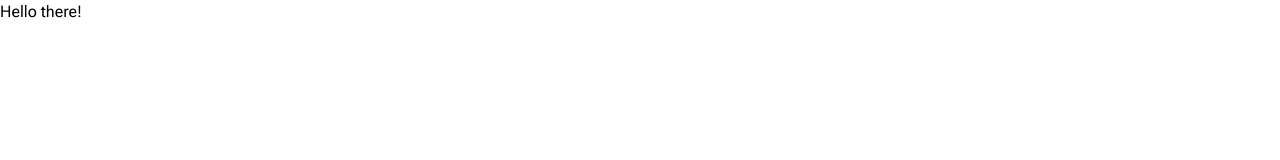
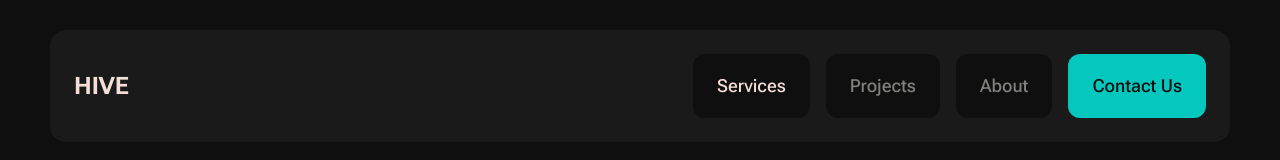
Before and after one commit to jaksa-v/hive-website, an Astro site: page / in a window 1280 px wide. Built offline with nearby package versions, Linux system fonts and the light colour scheme; Astro itself is replaced by a stand-in of ours.

Commit message:
add navigation for desktop

```diff
--- /dev/null
+++ b/src/components/navigation/Navigation.astro
@@ -0,0 +1,49 @@
+---
+const navigationItems = [
+  // { label: "Home", url: '/' },
+  { label: "Services", url: "/" },
+  { label: "Projects", url: "/projects" },
+  { label: "About", url: "/about" },
+  { label: "Contact Us", url: "/contact" },
+];
+
+const currentPath = Astro.url.pathname;
+console.log(currentPath);
+---
+
+<nav
+  class="bg-[#1A1A1A] w-full flex justify-between items-center rounded-2xl p-6"
+>
+  <span class="text-[#F3DFD8] font-bold text-2xl">HIVE</span>
+  <ul class="flex gap-x-4">
+    {
+      navigationItems.map((item) => (
+        <li
+          class:list={[
+            "rounded-xl px-6 py-[18px] cursor-pointer group transition-transform duration-200 hover:scale-105",
+            { "bg-[#0F0F0F]": item.label !== "Contact Us" },
+            { "bg-[#04C8BE]": item.label === "Contact Us" },
+          ]}
+        >
+          <a
+            href={item.url}
+            class:list={[
+              "font-medium text-lg",
+              {
+                "text-[#81807E] group-hover:text-[#F3DFD8]":
+                  currentPath !== item.url && item.label !== "Contact Us",
+              },
+              { "text-[#F3DFD8]": currentPath === item.url },
+              {
+                "text-[#0F0F0F] group-hover:text-[#F3DFD8]":
+                  item.label === "Contact Us",
+              },
+            ]}
+          >
+            {item.label}
+          </a>
+        </li>
+      ))
+    }
+  </ul>
+</nav>
--- a/src/layouts/Layout.astro
+++ b/src/layouts/Layout.astro
@@ -1,5 +1,6 @@
 ---
 import "@fontsource-variable/roboto-flex";
+import Navigation from "../components/navigation/Navigation.astro";
 ---
 
 <!doctype html>
@@ -11,7 +12,8 @@ import "@fontsource-variable/roboto-flex";
     <meta name="generator" content={Astro.generator} />
     <title>HIVE</title>
   </head>
-  <body>
+  <body class="font-sans px-[50px] py-[30px] bg-[#0F0F0F]">
+    <Navigation />
     <slot />
   </body>
 </html>
--- a/src/pages/index.astro
+++ b/src/pages/index.astro
@@ -6,5 +6,5 @@ import Layout from "../layouts/Layout.astro";
 ---
 
 <Layout>
-  <div><span class="font-sans">Hello there!</span></div>
+  <div></div>
 </Layout>
```
